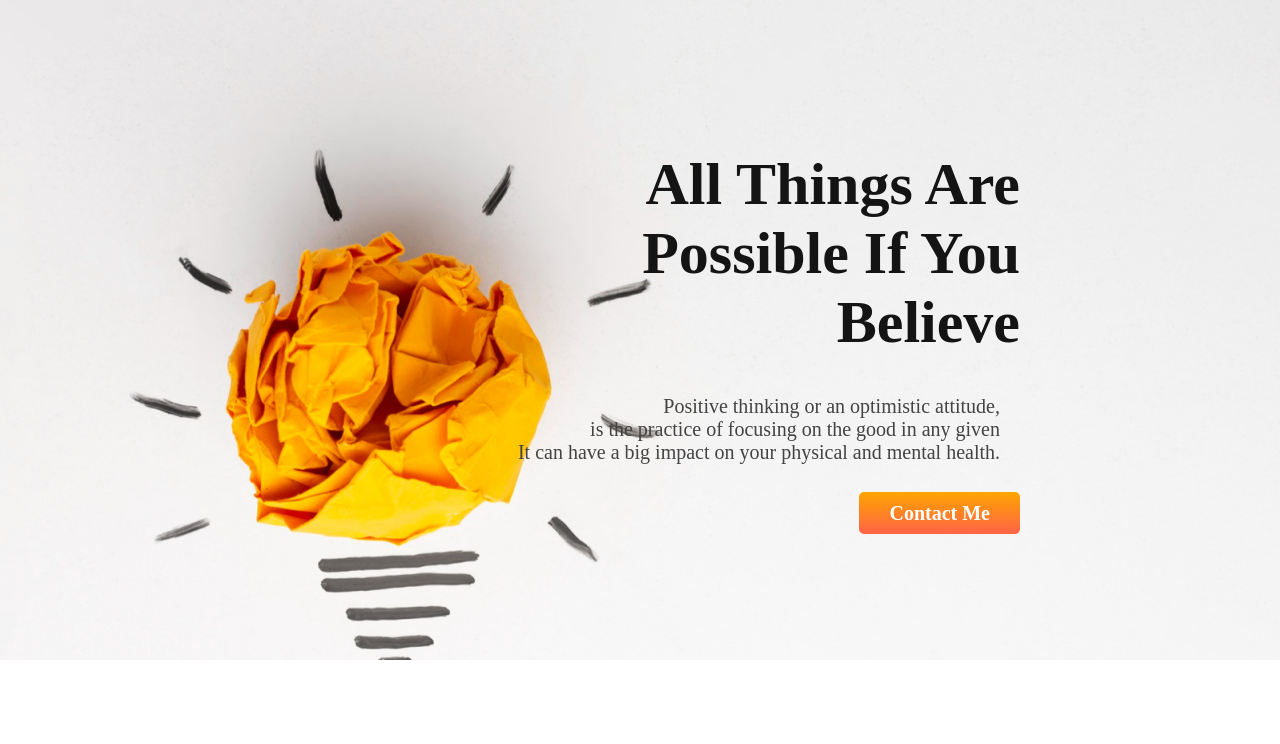
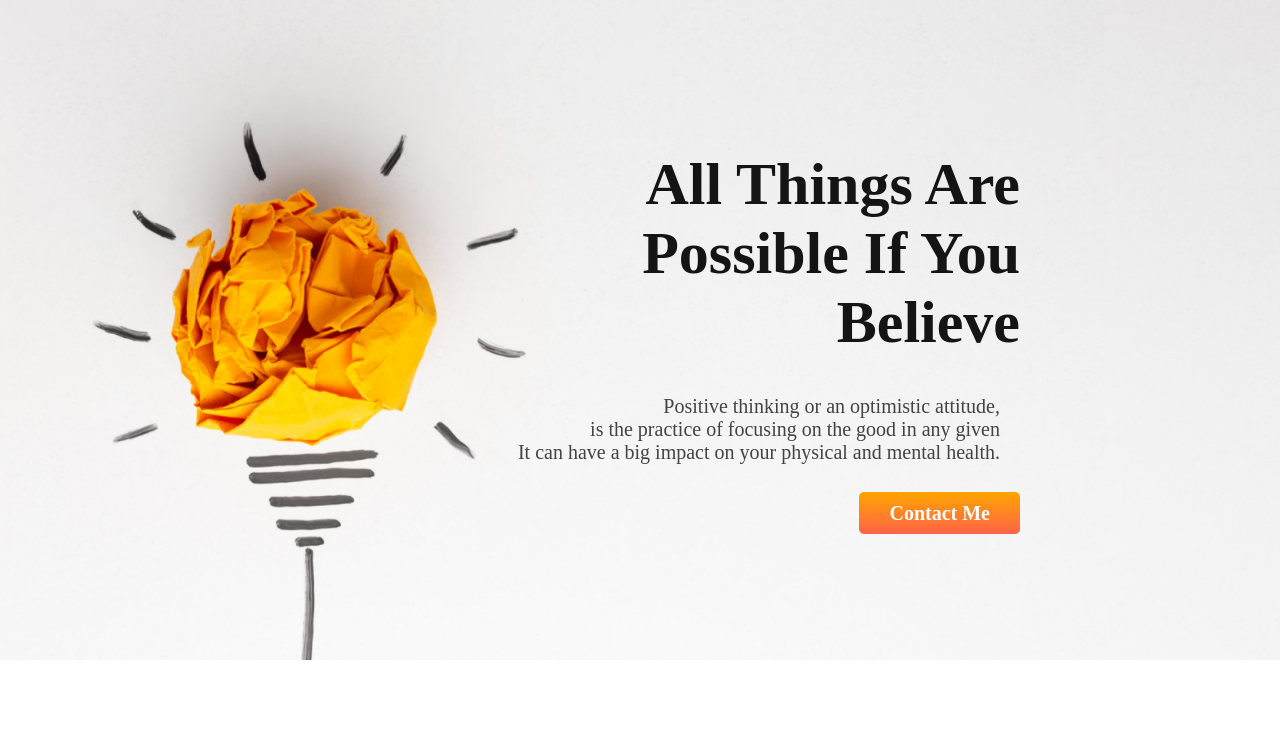
Before and after one commit to swadebsharma6/happy-new-year, a plain HTML site: page index.html in a window 1280 px wide. Shown: the top 744 px of the page. Drawn offline with Linux system fonts and the light colour scheme.

Commit message:
added final code

```diff
--- a/styles/style.css
+++ b/styles/style.css
@@ -49,6 +49,9 @@ p{
 .heading-container{
     background-image: url(../images/banner/banner1.png);
     background-repeat: no-repeat;
+    background-position: center;
+    background-size: cover;
+    position: relative;
     height: 600px;
     padding: 30px;
     margin-bottom: 50px;
```
